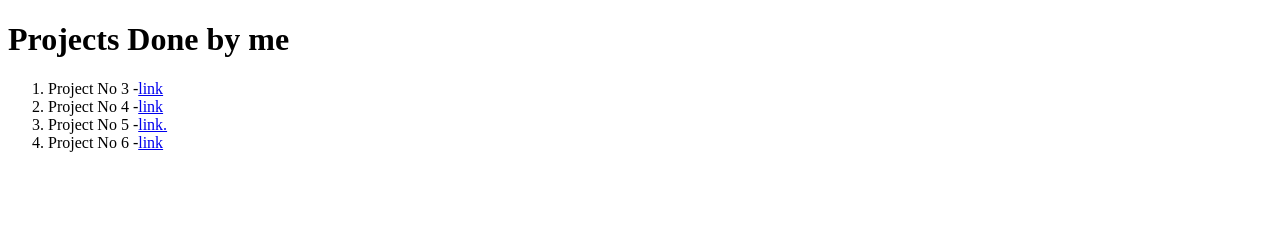
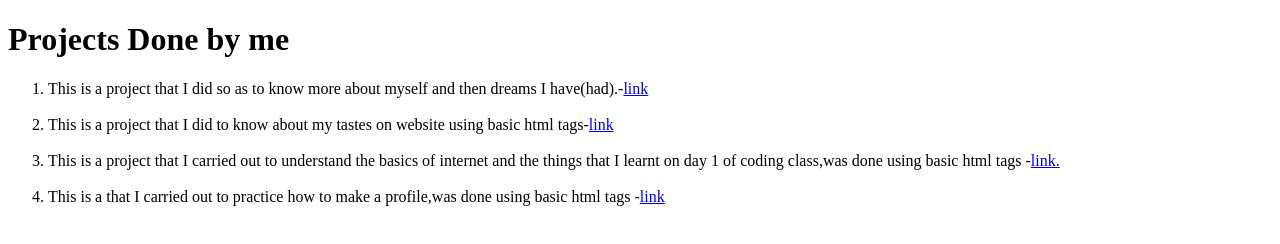
Before and after one commit to shivaay123-VR/portfolio, a plain HTML site: page projects.html in a window 1280 px wide. Drawn offline with Linux system fonts and the light colour scheme.

Commit message:
My portfolio

```diff
--- a/projects.html
+++ b/projects.html
@@ -8,10 +8,13 @@
 <body>
     <h1>Projects Done by me</h1>
     <ol>
-        <li>Project No 3 -<a href="./project/Milestone 3/">link</a></li>
-        <li>Project No 4 -<a href="./project/Milestone 4/">link</a></li>
-        <li>Project No 5 -<a href ="./project/MIlestone 5/">link.</a></li>
-        <li>Project No 6 -<a href ="./project/Milestone 6/">link</a></li>
+        <li>This is a project that I did so as to know  more about myself and then dreams I have(had).-<a href="./project/Milestone 1/Vijeth_Easy.html">link</a></li>
+        <br/>
+        <li> This is a project that I did to know about my tastes on website using basic html tags-<a href="project/Milestone 2/Vijeth_Medium.html">link</a></li>
+        <br/>
+        <li>This is a project that I carried out to understand the basics of internet and the things that I learnt on day 1 of coding class,was done using basic html tags -<a href ="project/Milestone 3/Vijeth_Difficult.html">link.</a></li>
+        <br/>
+        <li>This is a that I carried out to practice how to make a profile,was done using basic html tags -<a href ="./project/Milestone 4/project2-Vijeth-Easy.Html">link</a></li>
     </ol>
 </body>
 </html>
```
Also changed, not shown: index.html (+9 -4 lines).
